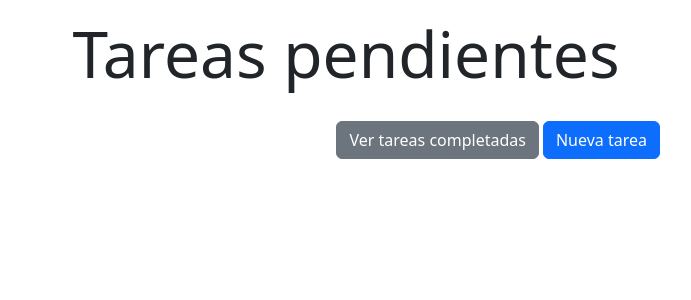
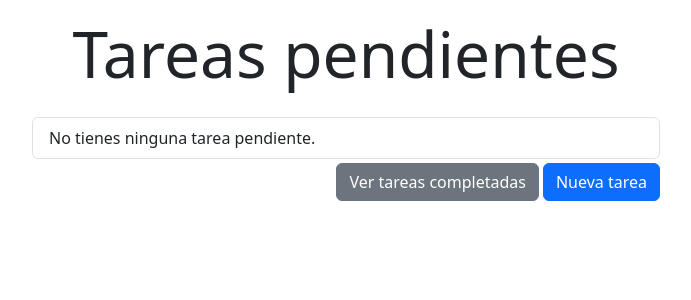
Before and after one commit to rjuanpablo/django-crud, a Django app: page /tasks/ in a window 1280 px wide. Shown: the part 56-356 px from the top of the page, without its empty margins (294-985 px from the left). Run offline with Django 4.2, Linux system fonts and the light colour scheme; the visitor is signed in with stand-in values (Sample User, id 1); data that the repository does not hold is empty.

Commit message:
No tasks

```diff
--- a/tasks/templates/tasks.html
+++ b/tasks/templates/tasks.html
@@ -17,6 +17,8 @@
                     <p>{{ task.description }}</p>
                     <span>{{ task.created_at }}</span>
                 </a>
+                {% empty %}
+                <li class="list-group-item">No tienes ninguna tarea pendiente.</li>
                 {% endfor %}
             </ul>
             <div class="d-flex justify-content-end mt-1">
--- a/tasks/templates/tasks_completed.html
+++ b/tasks/templates/tasks_completed.html
@@ -17,6 +17,8 @@
                     <p>{{ task.description }}</p>
                     <span>{{ task.created_at }}</span>
                 </a>
+                {% empty %}
+                <li class="list-group-item">No tienes ninguna tarea completada.</li>
                 {% endfor %}
             </ul>
             <div class="d-flex justify-content-end mt-1">
```
